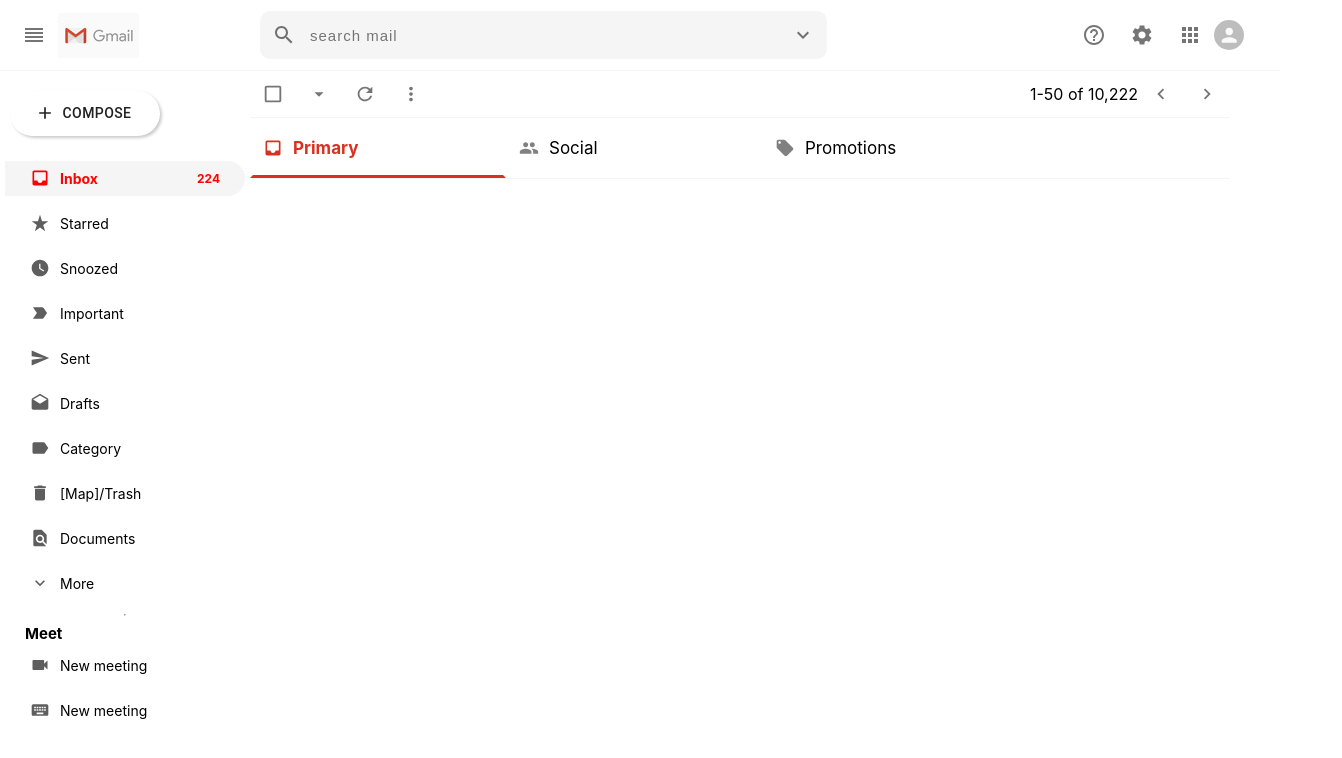
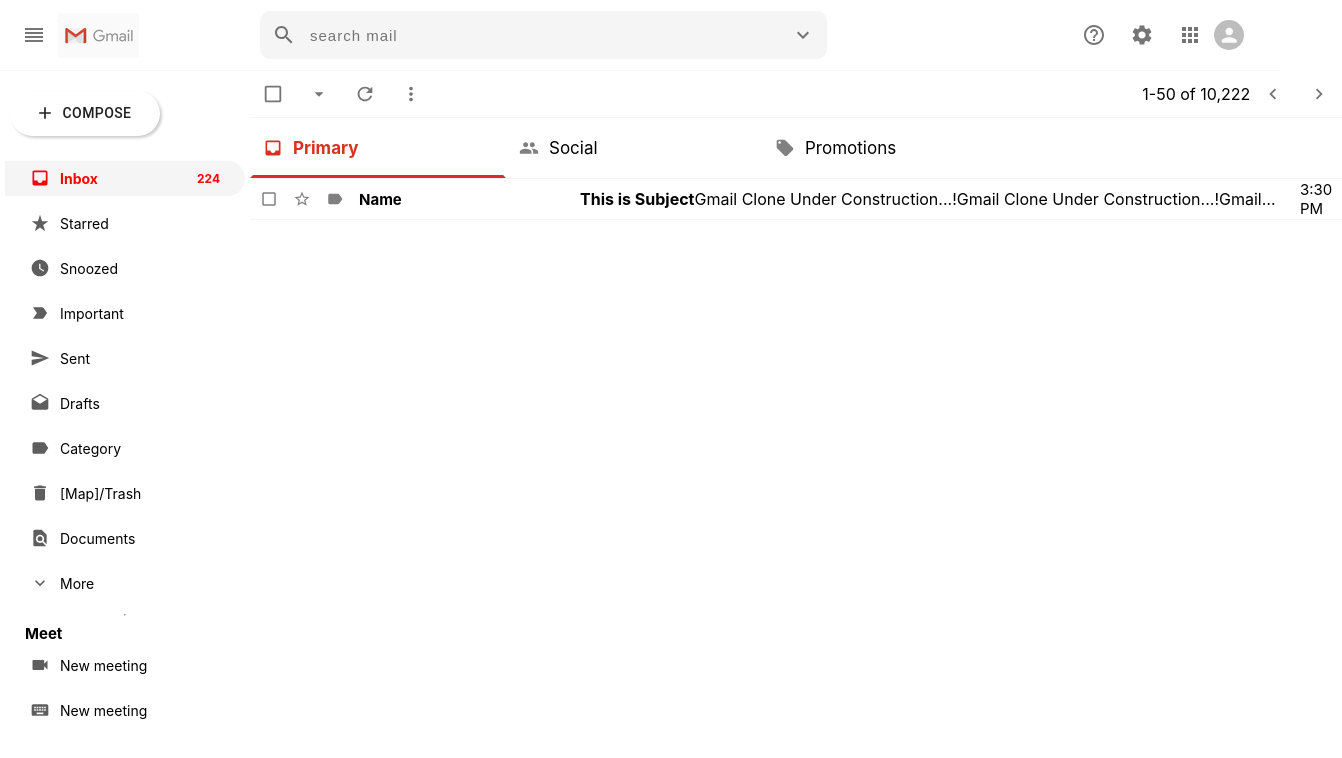
Before and after one commit to adarshahelvar/React-Gmail-Clone, a React (Create React App) app: page / in a window 1280 px wide. Shown: the top 758 px of the page, 1342 px wide, since content can reach past the window. Built offline with nearby package versions, Linux system fonts and the light colour scheme.

Commit message:
Body or Messages display

```diff
--- /dev/null
+++ b/src/components/EmailBody.js
@@ -0,0 +1,30 @@
+import React from 'react';
+import '../css/emailList.css';
+import CheckBoxOutlineBlankIcon from '@mui/icons-material/CheckBoxOutlineBlank';
+import StarBorderIcon from '@mui/icons-material/StarBorder';
+import LabelIcon from '@mui/icons-material/Label';
+
+const EmailBody = ({name, subject, message, time}) => {
+// const EmailBody = (props) => {
+    // console.log(props);
+  return (
+    <div className='emailbody' >
+        <div className='emailbody__left'>
+            <CheckBoxOutlineBlankIcon />
+            <StarBorderIcon />
+            <LabelIcon />
+            <h4>{name}</h4>
+        </div>
+        <div className='emailbody__middle'>
+            <div className='emailbody__middle__msg'>
+                <p><b>{subject}</b>{message}</p>
+            </div>
+        </div>
+        <div className='emailbody__right'>
+            <p>{time}</p>
+        </div>
+    </div>
+  )
+};
+
+export default EmailBody;
--- a/src/components/EmailList.js
+++ b/src/components/EmailList.js
@@ -1,5 +1,6 @@
 import React from 'react';
 import '../css/emailList.css';
+import EmailBody from './EmailBody';
 import EmailListSetting from './EmailListSetting';
 import EmailType from './EmailType';
 
@@ -8,6 +9,7 @@
     <div className='emaillist'>
         <EmailListSetting />
         <EmailType />
+        <EmailBody name='Name' subject='This is Subject' message='Gmail Clone Under Construction...!Gmail Clone Under Construction...!Gmail Clone Under Construction...!Gmail Clone Under Construction...!Gmail Clone Under Construction...!Gmail Clone Under Construction...!Gmail Clone Under Construction...!' time='3:30 PM'/>
     </div>
   )
 };
--- a/src/css/emailList.css
+++ b/src/css/emailList.css
@@ -65,3 +65,64 @@
     color: #d93020 !important;
     font-weight: bold !important;;
 }
+
+.emailbody {
+    display: flex;
+    align-items: center;
+    border-bottom: 1px solid whitesmoke;
+    padding: 0px 10px;
+    height: 40px;
+}
+
+.emailbody:hover {
+    box-shadow: 2px 2px 4px rgb(108, 105, 105);
+    cursor: pointer;
+}
+
+.emailbody > .emailbody__left {
+    display: flex;
+    align-items: center;
+    min-width: 300px;
+    flex: 20%;
+}
+
+.emailbody > .emailbody__left svg {
+    font-size: 18px;
+    color: gray;
+    margin-right: 15px;
+}
+
+.emailbody > .emailbody__left h4 {
+    font-size: 15px;
+}
+
+.emailbody > .emailbody__middle {
+    display: flex;
+    align-items: center;
+    flex: 70%;
+}
+
+.emailbody > .emailbody__middle__msg {
+    display: flex;
+    width: 90%;
+}
+
+.emailbody > .emailbody__middle p {
+    font-size: 16px;
+    white-space: nowrap;
+    overflow: hidden;
+    text-overflow: ellipsis;
+    padding: 0px 20px;
+    max-width: 700px;
+}
+
+.emailbody > .emailbody__right {
+    display: flex;
+    align-items: center;
+    flex: 10%;
+    justify-content: flex-end;
+}
+
+.emailbody > .emailbody__right p {
+    font-size: 15px;
+}
```
